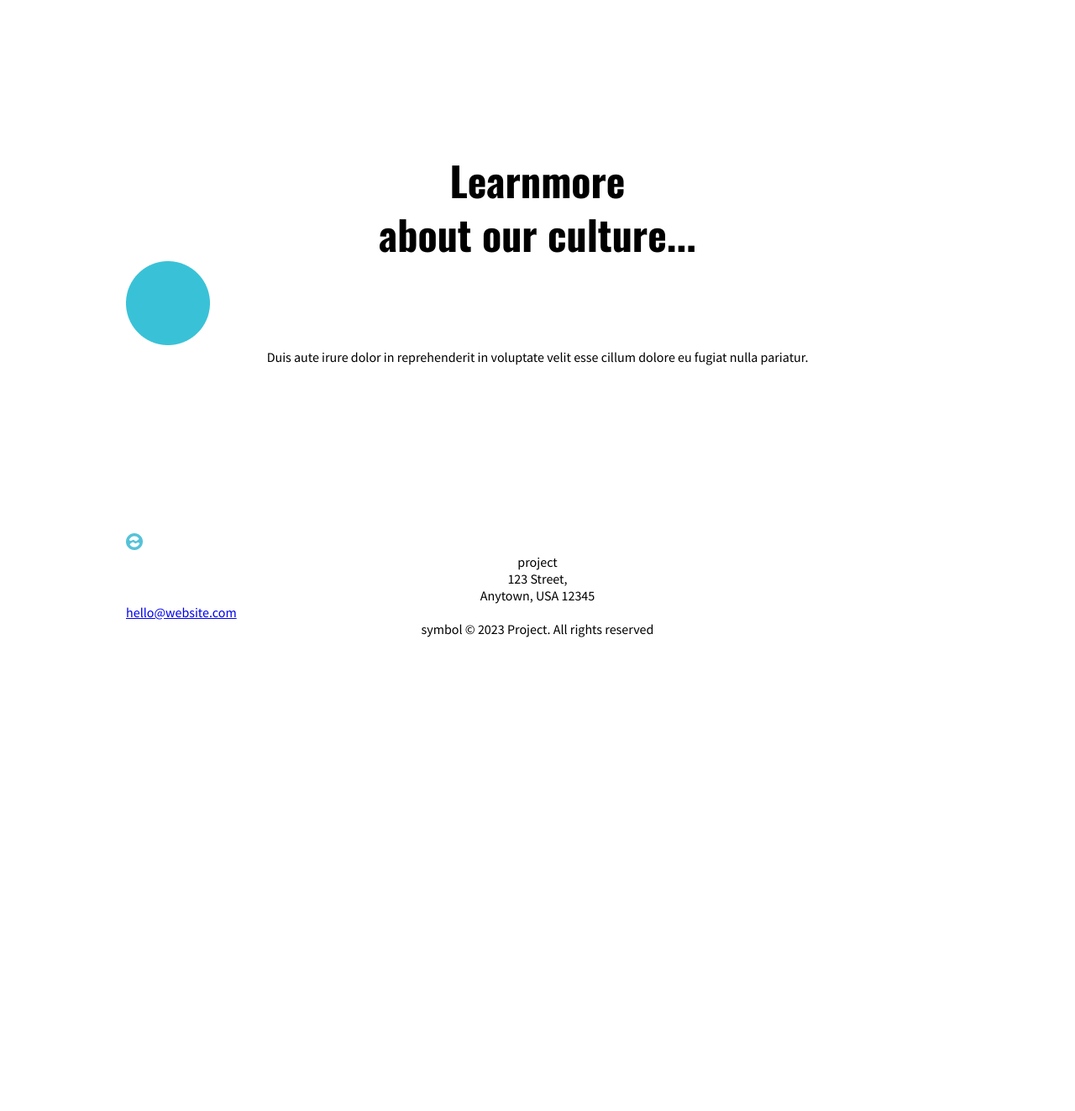
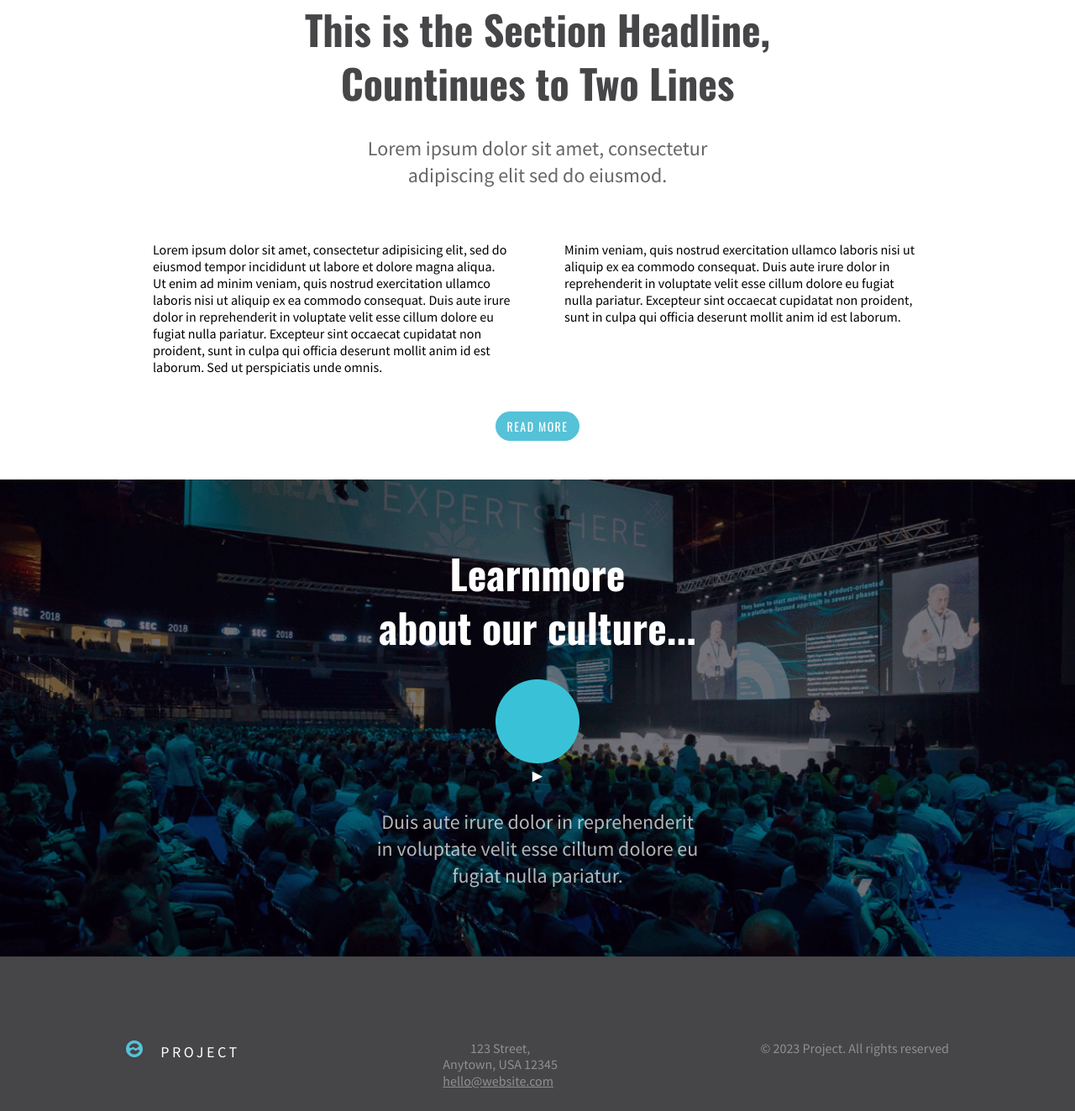
Before and after one commit to izzatbekd03/webfinal, a website: page src/index.html in a window 1280 px wide. Shown: the part 877-2200 px from the top of the page at 84% size. Before the commit the page ends 1736 px from the top, so only its background shows below. Drawn offline with nearby package versions, Linux system fonts and the light colour scheme.

Commit message:
only footer and animations left

```diff
--- a/src/index.html
+++ b/src/index.html
@@ -28,18 +28,20 @@
             <div class="line"></div>
         </div>
     </header>
+    <!-- Hero Section -->
     <section id="hero" class="hero">
         <div class="container">
-            <img src="./assets/logo_1.png" alt="Logo here!">
-            <h1>Your headline <br>Here</h1>
+            <img src="./assets/PLACEHOLDER_LOGO.png" alt="Logo here!">
+            <h1>Your Headline <br>Here</h1>
             <p>Lorem ipsum dolor sit amet, consectetur
                 adipiscing elit sed do eiusmod.</p>
         </div>
     </section>
+    <!-- Main Section -->
     <main id="main" class="main">
         <div class="container">
             <h1>This is the Section Headline, <br> Countinues to Two Lines</h1>
-            <p>Lorem ipsum dolor sit amet, consectetur
+            <p class="sub-text">Lorem ipsum dolor sit amet, consectetur
                 adipiscing elit sed do eiusmod.</p>
             <div class="asides">
                 <p>Lorem ipsum dolor sit amet, consectetur adipisicing elit, sed do eiusmod tempor incididunt ut labore
@@ -52,31 +54,36 @@
                     Excepteur sint occaecat cupidatat non proident, sunt in culpa qui officia deserunt mollit anim id
                     est laborum. </p>
             </div>
-            <a href="#" class="main-button">read more</a>
+            <a href="#" class="main-btn">read more</a>
         </div>
     </main>
+    <!-- Learn more section -->
     <section id="learn-more" class="learn-more">
         <div class="container">
             <h1>Learnmore <br>about our culture...</h1>
-            <img src="./assets/ellipse.png" alt="">
-            <p></p>
-            <p>Duis aute irure dolor in reprehenderit in voluptate velit esse cillum dolore eu fugiat nulla pariatur.
+            <div class="play-btn">
+                <img src="./assets/ellipse.png" alt="">
+                <p class="polygon">&#9654</p>
+            </div>
+            <p class="sec-heading">Duis aute irure dolor in reprehenderit in voluptate velit esse cillum dolore eu
+                fugiat nulla
+                pariatur.
             </p>
         </div>
     </section>
+    <!-- Footer -->
     <footer id="contact" class="contact">
-        <div class="container asides">
-            <div class="asides">
-                <div class="footer-logo logo">
-                    <img src="./assets/logo_1.png" alt="">
-                    <p>project</p>
-                </div>
-                <div class="footer-info">
-                    <p>123 Street,<br>Anytown, USA 12345</p>
-                    <a href="mailto:hello@website.com">hello@website.com</a>
-                </div>
+        <div class="container">
+            <div class="footer-logo">
+                <img src="./assets/logo_1.png" alt="">
+                <p class=".logo">project</p>
             </div>
-            <p class="copright">symbol &#169 2023 Project. All rights reserved</p>
+            <div class="footer-info">
+                <p>123 Street,<br>Anytown, USA 12345 <br></p>
+                <span></span>
+                <a href="mailto:hello@website.com">hello@website.com</a>
+            </div>
+            <p class="copright">&#169 2023 Project. All rights reserved</p>
         </div>
     </footer>
 </body>
--- a/src/styles/kit/_mixins.scss
+++ b/src/styles/kit/_mixins.scss
@@ -5,6 +5,27 @@
   font-size: 48px;
   line-height: 64px;
   text-align: center;
+  margin: 30px 0;
+}
+@mixin sec-heading-style {
+  font-style: normal;
+  font-weight: 400;
+  font-size: 24px;
+  line-height: 32px;
+  text-align: center;
+  color: rgba(255, 255, 255, 0.7);
+  margin: 30px 0;
+}
+@mixin main-btn {
+  font-family: "Oswald";
+  text-decoration: none;
+  text-transform: uppercase;
+  padding: 0.5em 1em;
+  border-radius: 2em;
+  letter-spacing: 0.1em;
+  font-weight: 400;
+  font-size: 14px;
+  line-height: 26px;
 }
 @mixin logo-setting {
   font-family: "Source Sans Pro";
@@ -57,7 +78,7 @@
 $breadpoints-up: (
   "mobile": 480px,
   "mobile-big": 630px,
-  "tablet": 700px,
+  "tablet": 768px,
   "tablet-big": 958px,
   "desktop": 1200px,
 );
--- a/src/styles/kit/_variables.scss
+++ b/src/styles/kit/_variables.scss
@@ -4,4 +4,5 @@ $hero--header-col: #464547;
 $hero--text-col: #666666;
 $footer--text-col: rgba(255, 255, 255, 0.4);
 $main--btn-col: #55c2d8;
+$footer-bg: #464547;
 $navbar-bg: #0b1925;
--- a/src/styles/styles.scss
+++ b/src/styles/styles.scss
@@ -9,6 +9,7 @@
 }
 body {
   font-family: "Source Sans Pro";
+  // overflow: hidden;
 }
 
 h1,
@@ -23,11 +24,14 @@ p {
 }
 
 header {
+  position: absolute;
+  z-index: 1;
+  width: 100%;
   display: flex;
   justify-content: space-between;
   align-items: center;
   height: 10vh;
-  background-color: #272727; //
+  background: linear-gradient(#000000a1, #00000000);
   padding: 0 150px;
 }
 
@@ -77,3 +81,114 @@ header .logo {
 .navbar .hamburger {
   display: none;
 }
+
+// ------ Hero Section ------------
+.hero {
+  background-image: url(../assets/bg1.png);
+  background-repeat: no-repeat;
+  background-size: cover;
+  position: relative;
+  height: 100vh;
+}
+
+.hero .container {
+  text-align: center;
+  padding: 40vh 30vw 19vh 30vw;
+}
+
+.hero .container p {
+  @include u.sec-heading-style;
+}
+.hero .container h1 {
+  color: #fff;
+}
+
+//Main section
+main {
+  text-align: center;
+}
+main .container {
+  padding: 50px 150px;
+}
+main .container h1 {
+  color: #464547;
+}
+main .container .sub-text {
+  @include u.sec-heading-style;
+  color: #666;
+  padding: 0 25%;
+}
+main .container .asides {
+  display: flex;
+  margin-bottom: 1em;
+}
+main .container .asides p {
+  color: #000;
+  text-align: left;
+  padding: 2em;
+  width: 50%;
+}
+main .container .main-btn {
+  @include u.main-btn;
+  background-color: u.$main--btn-col;
+  color: u.$main-white;
+}
+
+// Learn-more section
+.learn-more {
+  background-image: url(../assets/bg2.gif);
+  background-repeat: no-repeat;
+  background-size: cover;
+}
+.learn-more .container {
+  padding: 50px 150px;
+  text-align: center;
+}
+.learn-more .container h1 {
+  color: #fff;
+}
+.learn-more .container .polygon {
+  color: u.$main-white;
+}
+.learn-more .container .sec-heading {
+  @include u.sec-heading-style;
+  padding: 0 30%;
+}
+.learn-more .container .play-btn img {
+}
+
+// Navbar section
+footer {
+  background-color: u.$footer-bg;
+}
+footer .container {
+  display: flex;
+  justify-content: space-between;
+  align-items: flex-start;
+}
+footer p,
+footer a {
+  font-weight: 400;
+  font-size: 16px;
+  line-height: 19px;
+  color: rgba(255, 255, 255, 0.4);
+}
+footer a {
+  padding-top: 30px;
+}
+footer .footer-logo {
+}
+footer .footer-logo p {
+  text-transform: uppercase;
+  color: u.$main-white;
+  display: inline-block;
+  margin-left: 1em;
+  letter-spacing: 0.2em;
+  font-size: 18px;
+  line-height: 16px;
+}
+footer .copright {
+}
+footer span {
+  height: 20px;
+}
```
Also changed, not shown: src/assets/bg2.gif (added), src/styles/mobile.css, src/styles/styles.css, 2 other files.
